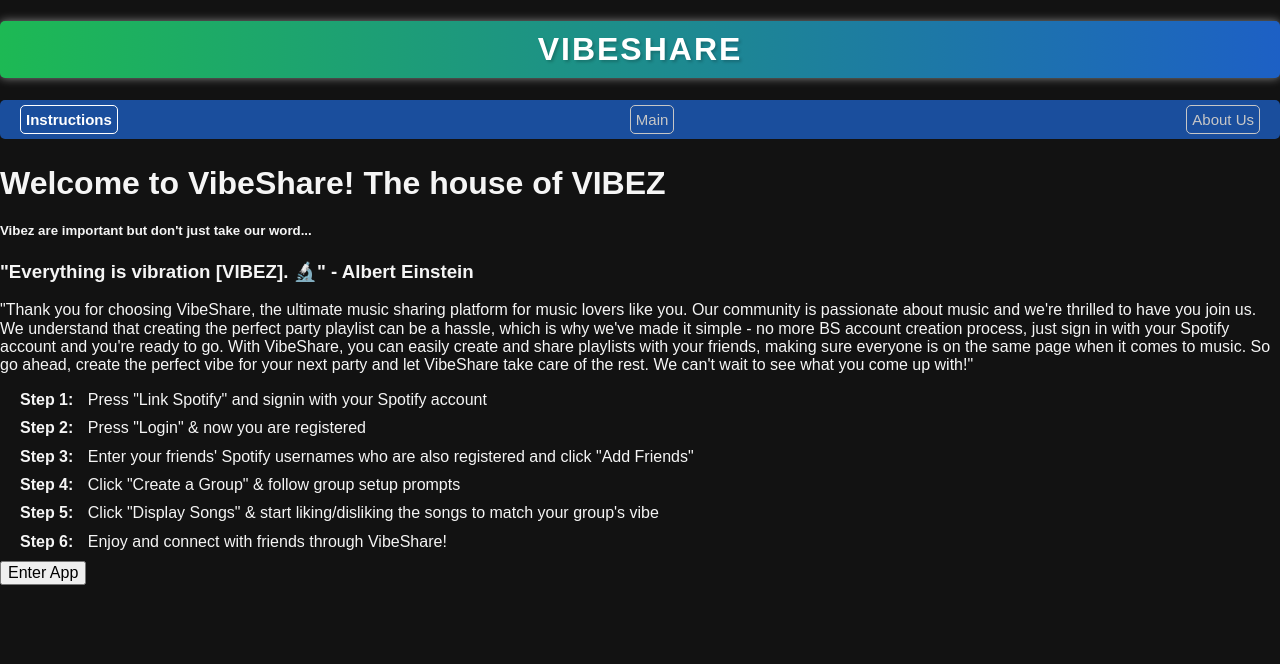
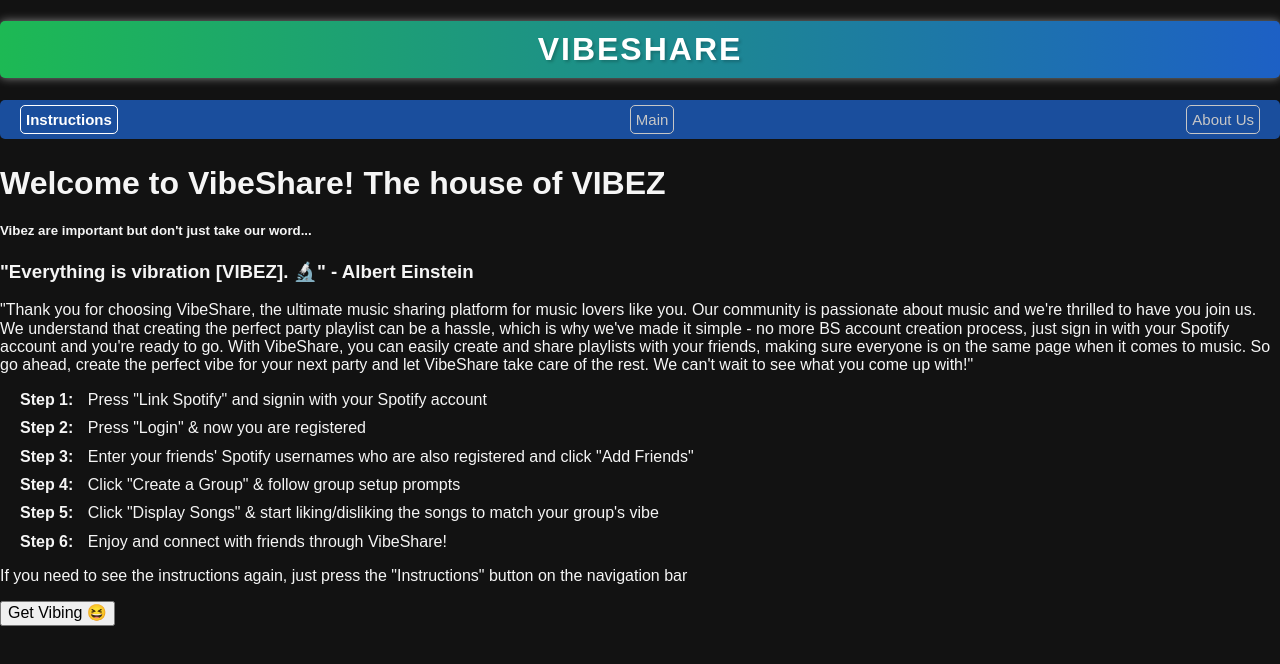
Before and after one commit to martinkent2003/musicApp, an Angular app: page /landing in a window 1280 px wide. Shown: the top 664 px of the page. Built offline with nearby package versions, Linux system fonts and the light colour scheme.

Commit message:
minor change to landing page button

```diff
--- a/src/app/landing/landing.component.html
+++ b/src/app/landing/landing.component.html
@@ -38,4 +38,10 @@
   <p><span>Step 6:</span> Enjoy and connect with friends through VibeShare!</p>
 </div>
 
-<button routerLink="/main">Enter App</button>
+<div>
+  <p>
+    If you need to see the instructions again, just press the "Instructions"
+    button on the navigation bar
+  </p>
+  <button routerLink="/main">Get Vibing 😆</button>
+</div>
```
